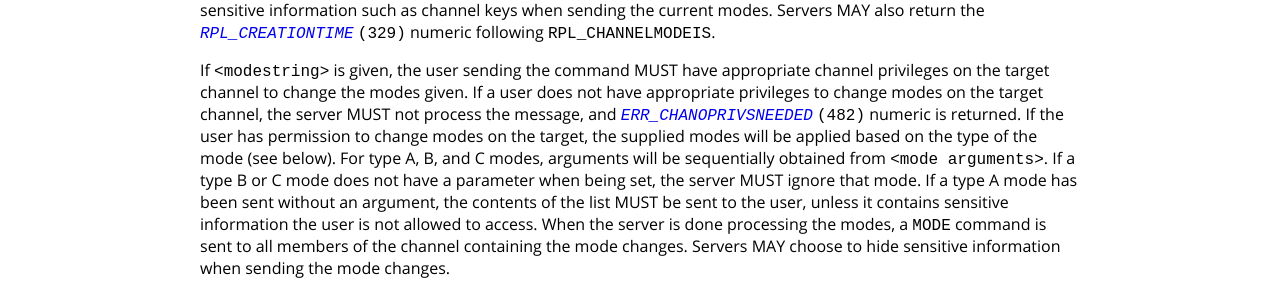
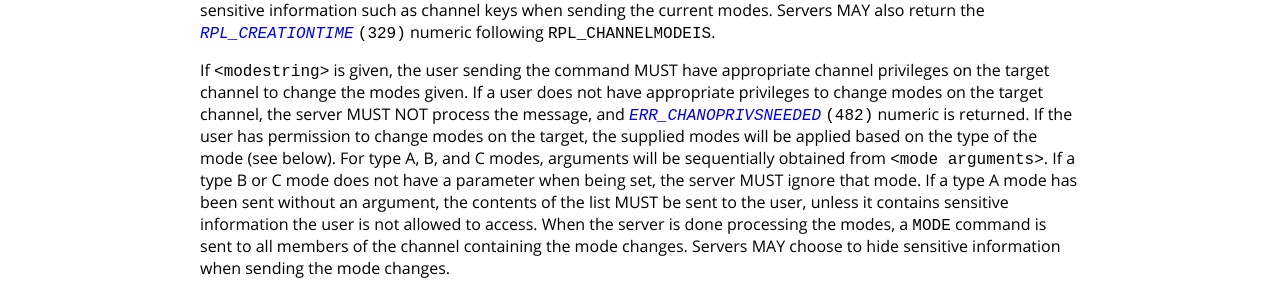
Before and after one commit to ircdocs/modern-irc, a Jekyll site: the page built from index.md, in a window 1280 px wide and 900 px high, scrolled down 42399 px. Shown: the part 201-498 px from the top of the window. Built offline with Jekyll 4.4.1, drawn with Linux system fonts in a browser that asks for light colours; the table of contents is made by our own code.

```diff
--- a/_includes/messages/server_queries.md
+++ b/_includes/messages/server_queries.md
@@ -285,7 +285,7 @@ If `<target>` is a channel that does not exist on the network, the {% numeric ER
 
 If `<modestring>` is not given, the {% numeric RPL_CHANNELMODEIS %} numeric is returned. Servers MAY choose to hide sensitive information such as channel keys when sending the current modes. Servers MAY also return the {% numeric RPL_CREATIONTIME %} numeric following `RPL_CHANNELMODEIS`.
 
-If `<modestring>` is given, the user sending the command MUST have appropriate channel privileges on the target channel to change the modes given. If a user does not have appropriate privileges to change modes on the target channel, the server MUST not process the message, and {% numeric ERR_CHANOPRIVSNEEDED %} numeric is returned.
+If `<modestring>` is given, the user sending the command MUST have appropriate channel privileges on the target channel to change the modes given. If a user does not have appropriate privileges to change modes on the target channel, the server MUST NOT process the message, and {% numeric ERR_CHANOPRIVSNEEDED %} numeric is returned.
 If the user has permission to change modes on the target, the supplied modes will be applied based on the type of the mode (see below).
 For type A, B, and C modes, arguments will be sequentially obtained from `<mode arguments>`. If a type B or C mode does not have a parameter when being set, the server MUST ignore that mode.
 If a type A mode has been sent without an argument, the contents of the list MUST be sent to the user, unless it contains sensitive information the user is not allowed to access.
```
